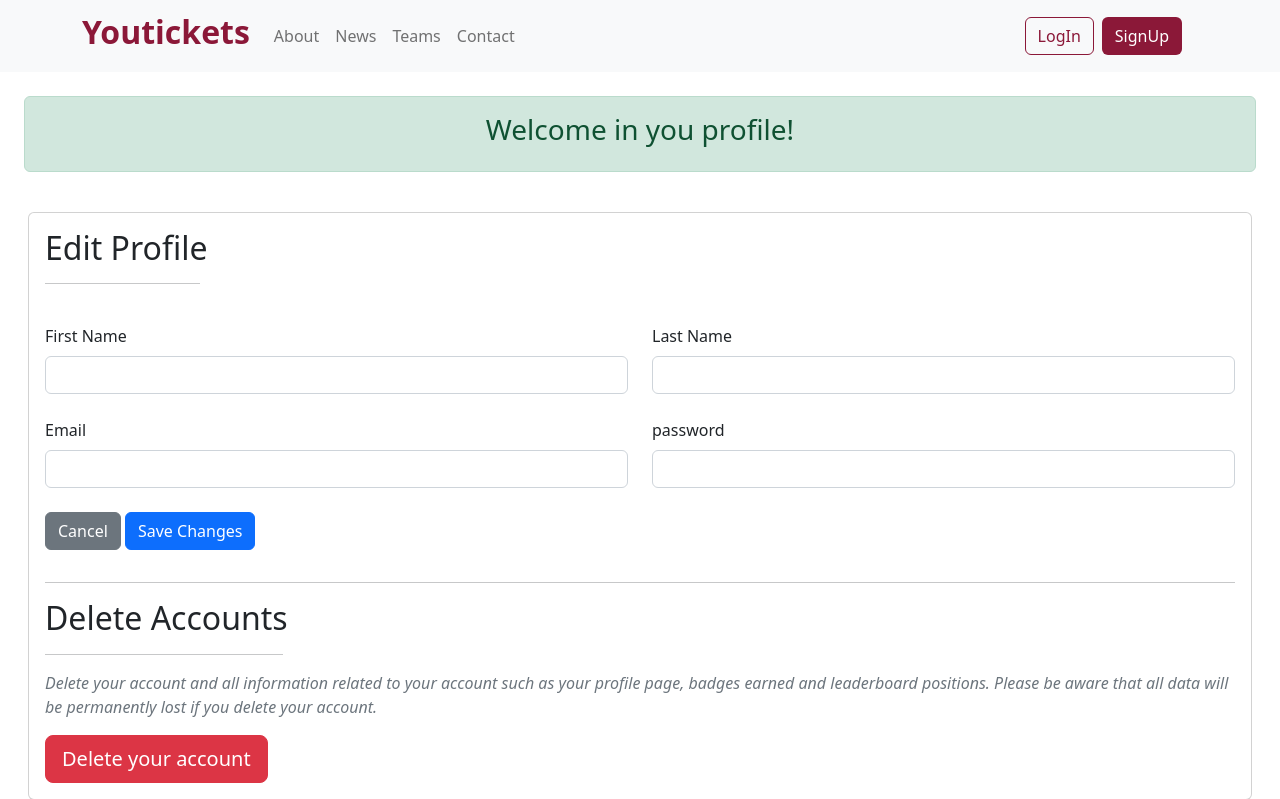
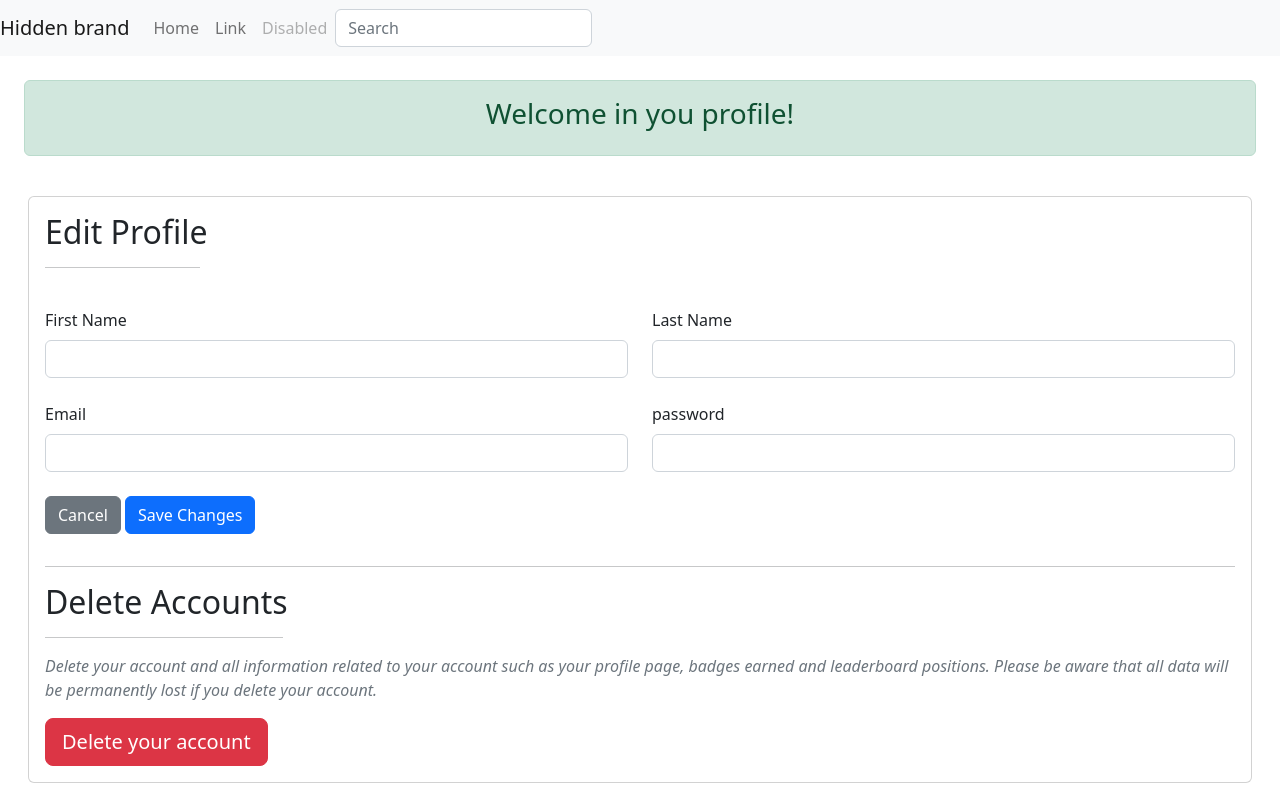
Before and after one commit to ASMAEELKHIRAOUI/FIFA-WC-QATAR22, a PHP site: page /pages/editprofile.php in a window 1280 px wide. Shown: the top 799 px of the page. Run offline with PHP 8.4, Linux system fonts and the light colour scheme.

Commit message:
modefication in nav | add sequence diagraù

```diff
--- a/include/navbar.php
+++ b/include/navbar.php
@@ -13,15 +13,12 @@
 <body>
 
 <!-- Navbar -->
-<nav class="navbar navbar-expand-lg navbar-light bg-light">
-  <!-- Container wrapper -->
+<!-- <nav class="navbar navbar-expand-lg navbar-light bg-light">
   <div class="container">
-    <!-- Navbar brand -->
     <a class="navbar-brand" href="#"><h2 style="color: rgb(139, 24, 56)"> <b> Youtickets </b> </h2></a>
 
-    <!-- Collapsible wrapper -->
     <div class="collapse navbar-collapse justify-content-between  " id="navbarButtons"  aria-hidden="true">
-      <!-- Left links -->
+
         <ul class="navbar-nav me-auto mb-2 mb-lg-0">
           <li class="nav-item">
             <a class="nav-link" href="#">About</a>
@@ -36,7 +33,6 @@
             <a class="nav-link" href="#">Contact</a>
           </li>
         </ul>
-      <!-- Left links -->
 
       <div class="d-flex align-items-end">
         <button type="button" class="btn me-2 login">
@@ -47,8 +43,39 @@
         </button>
       </div>
     </div>
-    <!-- Collapsible wrapper -->
   </div>
-  <!-- Container wrapper -->
+</nav> -->
+<!-- Navbar -->
+
+
+
+
+
+
+
+
+
+
+
+<nav class="navbar navbar-expand-lg navbar-light bg-light">
+  <button class="navbar-toggler" type="button" data-toggle="collapse" data-target="#navbarTogglerDemo01" aria-controls="navbarTogglerDemo01" aria-expanded="false" aria-label="Toggle navigation">
+    <span class="navbar-toggler-icon"></span>
+  </button>
+  <div class="collapse navbar-collapse" id="navbarTogglerDemo01">
+    <a class="navbar-brand" href="#">Hidden brand</a>
+    <ul class="navbar-nav mr-auto mt-2 mt-lg-0">
+      <li class="nav-item active">
+        <a class="nav-link" href="#">Home <span class="sr-only">(current)</span></a>
+      </li>
+      <li class="nav-item">
+        <a class="nav-link" href="#">Link</a>
+      </li>
+      <li class="nav-item">
+        <a class="nav-link disabled" href="#">Disabled</a>
+      </li>
+    </ul>
+    <form class="form-inline my-2 my-lg-0">
+      <input class="form-control mr-sm-2" type="search" placeholder="Search" aria-label="Search">
+    </form>
+  </div>
 </nav>
-<!-- Navbar -->
--- a/pages/editprofile.php
+++ b/pages/editprofile.php
@@ -11,7 +11,7 @@
       <div class="card m-3">
         <div class="card-body">
           <h2>
-                Edit Profile
+            Edit Profile
           </h2>
           <hr style="width: 13%; text-align: left; margin-left: 0" />
           <br />
```
Also changed, not shown: 1 other file.
